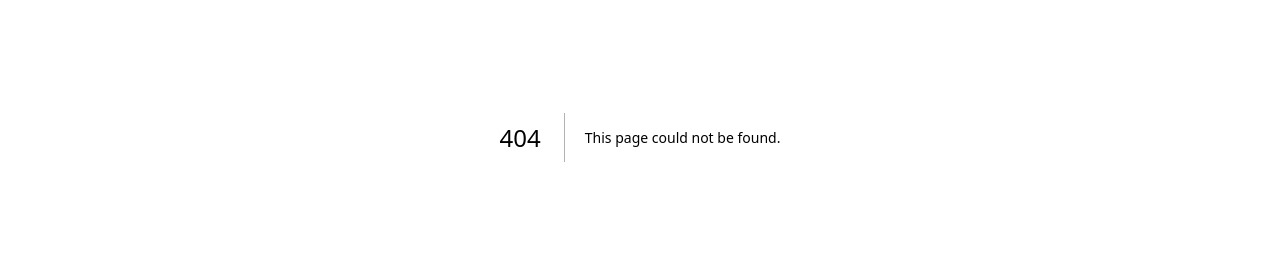
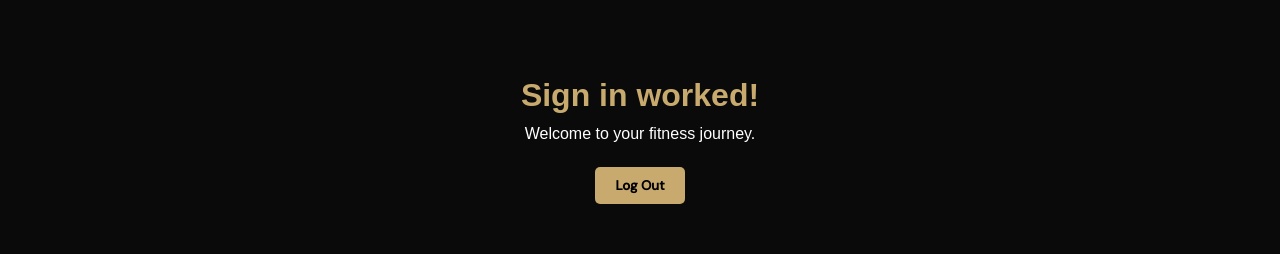
Before and after one commit to Mohammad-Faiz-Dev/ResolveStrength, a Next.js app: page /dashboard in a window 1280 px wide. Before the commit this address had no page. Shown: the part 331-585 px from the top of the page. Built offline with nearby package versions, Linux system fonts and the light colour scheme; no server answers; a web font is replaced by a local one.

Commit message:
Working 'Continue with google'

```diff
--- /dev/null
+++ b/app/dashboard/page.js
@@ -0,0 +1,44 @@
+"use client";
+import { createClient } from "@/lib/supabase/client";
+import { useRouter } from "next/navigation";
+
+export default function Dashboard() {
+  const supabase = createClient();
+  const router = useRouter();
+
+  const handleLogout = async () => {
+    await supabase.auth.signOut();
+    router.push("/"); // Send them back to the home page
+  };
+
+  return (
+    <div style={{
+      height: '100vh',
+      display: 'flex',
+      flexDirection: 'column',
+      alignItems: 'center',
+      justifyContent: 'center',
+      backgroundColor: '#0a0a0a',
+      color: 'white',
+      fontFamily: 'sans-serif'
+    }}>
+      <h1 style={{ color: '#c8a96e' }}>Sign in worked!</h1>
+      <p>Welcome to your fitness journey.</p>
+
+      <button
+        onClick={handleLogout}
+        style={{
+          marginTop: '20px',
+          padding: '10px 20px',
+          backgroundColor: '#c8a96e',
+          border: 'none',
+          borderRadius: '5px',
+          cursor: 'pointer',
+          fontWeight: 'bold'
+        }}
+      >
+        Log Out
+      </button>
+    </div>
+  );
+}
--- a/lib/supabase.js
+++ /dev/null
@@ -1,6 +0,0 @@
-import { createClient } from "@supabase/supabase-js";
-
-const supabaseUrl = process.env.NEXT_PUBLIC_SUPABASE_URL;
-const supabaseAnonKey = process.env.NEXT_PUBLIC_SUPABASE_ANON_KEY;
-
-export const supabase = createClient(supabaseUrl, supabaseAnonKey);
--- /dev/null
+++ b/lib/supabase/client.js
@@ -0,0 +1,8 @@
+import { createBrowserClient } from '@supabase/ssr'
+
+export function createClient() {
+  return createBrowserClient(
+    process.env.NEXT_PUBLIC_SUPABASE_URL,
+    process.env.NEXT_PUBLIC_SUPABASE_ANON_KEY
+  )
+}
--- a/package.json
+++ b/package.json
@@ -10,7 +10,7 @@
   },
   "dependencies": {
     "@supabase/ssr": "^0.3.0",
-    "@supabase/supabase-js": "^2.43.4",
+    "@supabase/supabase-js": "^2.105.4",
     "next": "14.2.3",
     "next-auth": "^4.24.14",
     "react": "^18",
```
Also changed, not shown: app/auth/callback/route.js (added, +22 -0 lines), components/HeroSection.jsx (+19 -3 lines), lib/supabase/server.js (added, +24 -0 lines), middleware.js (added, +41 -0 lines), 1 other file (tests, documents, lock files or other folders).
